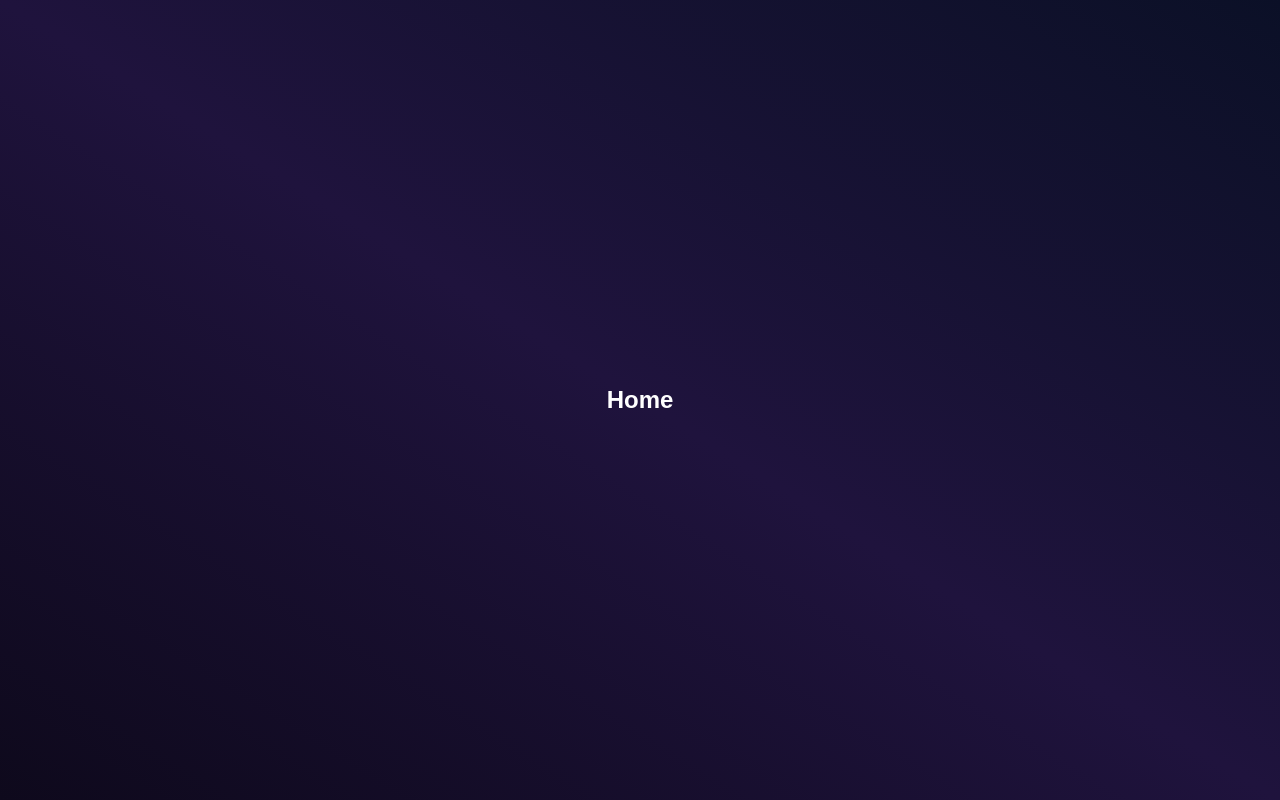
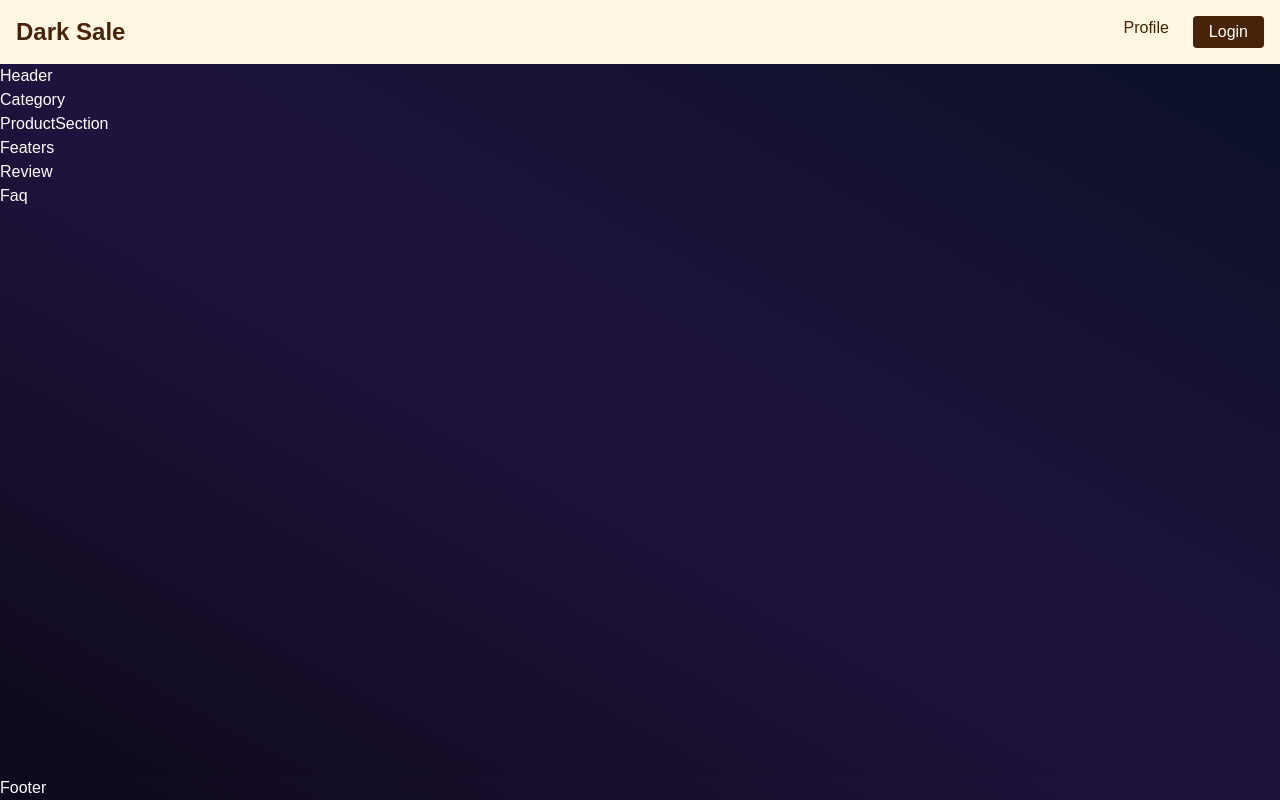
Before and after one commit to Saadmehmood1234/ecommerce, a Next.js app: page / in a window 1280 px wide. Built offline with nearby package versions, Linux system fonts and the light colour scheme.

Commit message:
design setup

```diff
--- a/src/app/globals.css
+++ b/src/app/globals.css
@@ -3,24 +3,6 @@
 
 body {
   font-family: Arial, Helvetica, sans-serif;
-  background-color: #FFF7E2;
-  color:#482307;
+  background-color: #1F133D;
+  color:#FFF;
 }
-
-.bgMain{
-  background-color: #FFF7E2;
-}
-.brnText{
-color:#482307;
-}
-.lightText{
-  color: #A1724E;
-}
-
-.redText{
-  color: #E15549;
-}
-
-.redBg{
-  background-color: #E15549;
-}
--- a/src/app/layout.tsx
+++ b/src/app/layout.tsx
@@ -3,6 +3,7 @@ import { Geist, Geist_Mono } from "next/font/google";
 import "./globals.css";
 import {Toaster} from "react-hot-toast"
 import Navbar from "@/components/Navbar";
+import Footer from "@/components/Footer";
 const geistSans = Geist({
   variable: "--font-geist-sans",
   subsets: ["latin"],
@@ -28,11 +29,14 @@ export default function RootLayout({
       <body
         className={`${geistSans.variable} ${geistMono.variable} antialiased`}
       >
-        <div>
-          {/* <Navbar /> */}
+        <div className="bg-gradient-to-tr from-[#0E091C] via-[#1F133D] min-h-screen to-[#0B1027]  flex flex-col justify-between  ">
+          <Navbar />
+
           {children}
+
+
+          <Footer />
         </div>
-
         <Toaster />
       </body>
     </html>
--- a/src/app/page.tsx
+++ b/src/app/page.tsx
@@ -1,9 +1,23 @@
+import Category from '@/components/Category'
+import Faq from '@/components/Faq'
+import Featers from '@/components/Featers'
+import Header from '@/components/Header'
+import ProductSection from '@/components/ProductSection'
+import Review from '@/components/Review'
 import React from 'react'
 
 const Home = () => {
   return (
-    <div className='text-white text-2xl font-bold flex items-center justify-center h-screen bg-gradient-to-tr from-[#0E091C] via-[#1F133D] to-[#0B1027]'>
-      Home
+    <div className='text-white flex flex-col flex-1  bg-gradient-to-tr from-[#0E091C] via-[#1F133D] to-[#0B1027] w-full h-full'>
+      <Header />
+      <Category />
+      <ProductSection />
+      <Featers />
+
+
+      <Review />
+      <Faq />
+
     </div>
   )
 }
--- /dev/null
+++ b/src/components/Category.tsx
@@ -0,0 +1,9 @@
+import React from 'react'
+
+const Category = () => {
+  return (
+    <div>Category</div>
+  )
+}
+
+export default Category
--- /dev/null
+++ b/src/components/Faq.tsx
@@ -0,0 +1,9 @@
+import React from 'react'
+
+const Faq = () => {
+  return (
+    <div>Faq</div>
+  )
+}
+
+export default Faq
--- /dev/null
+++ b/src/components/Featers.tsx
@@ -0,0 +1,9 @@
+import React from 'react'
+
+const Featers = () => {
+  return (
+    <div>Featers</div>
+  )
+}
+
+export default Featers
--- /dev/null
+++ b/src/components/Footer.tsx
@@ -0,0 +1,9 @@
+import React from 'react'
+
+const Footer = () => {
+  return (
+    <div>Footer</div>
+  )
+}
+
+export default Footer
--- /dev/null
+++ b/src/components/Header.tsx
@@ -0,0 +1,9 @@
+import React from 'react'
+
+const Header = () => {
+  return (
+    <div>Header</div>
+  )
+}
+
+export default Header
--- /dev/null
+++ b/src/components/ProductSection.tsx
@@ -0,0 +1,9 @@
+import React from 'react'
+
+const ProductSection = () => {
+  return (
+    <div>ProductSection</div>
+  )
+}
+
+export default ProductSection
--- /dev/null
+++ b/src/components/Review.tsx
@@ -0,0 +1,9 @@
+import React from 'react'
+
+const Review = () => {
+  return (
+    <div>Review</div>
+  )
+}
+
+export default Review
```
